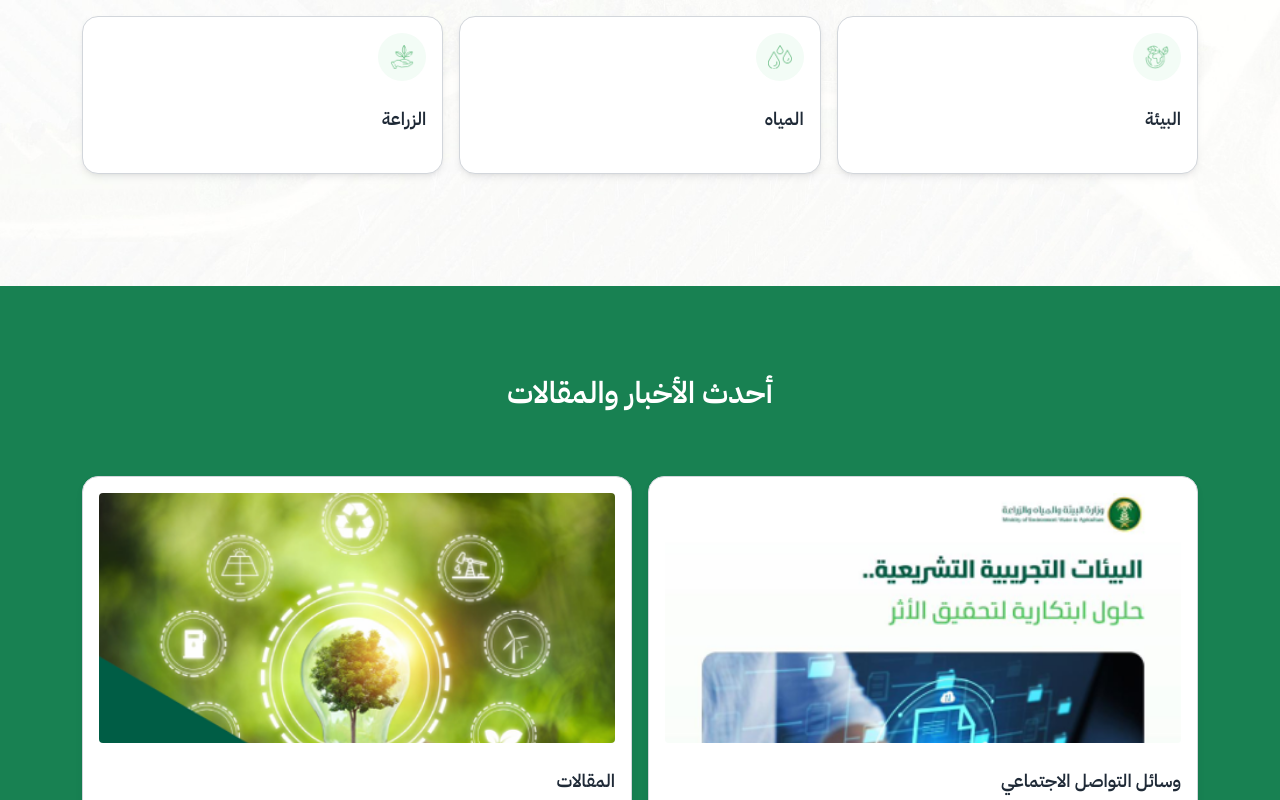
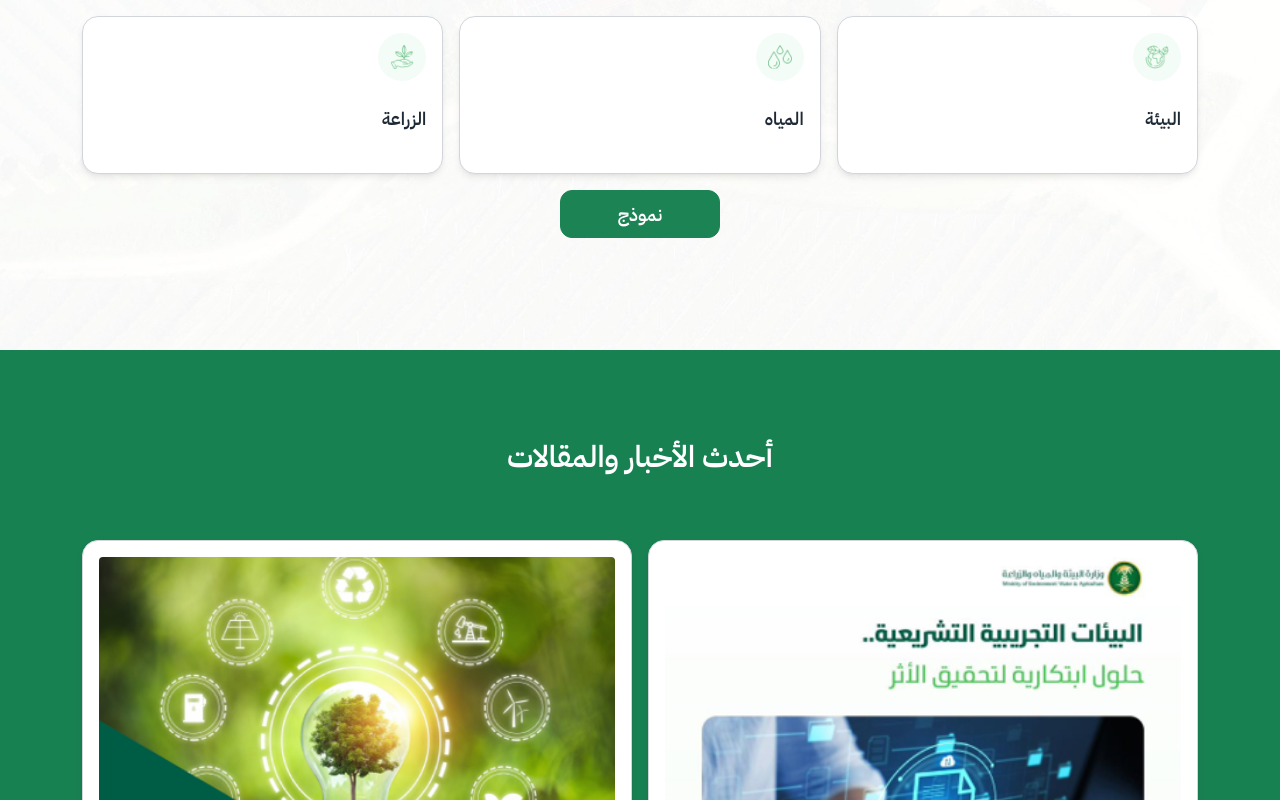
Before and after one commit to hossam0302-max/Innovation-Center, a plain HTML site: page Experimental3.html in a window 1280 px wide. Shown: the part 2925-3725 px from the top of the page. Drawn offline with nearby package versions, Linux system fonts and the light colour scheme; a web font is replaced by a local one.

Commit message:
Add FormButton

```diff
--- a/Experimental3.html
+++ b/Experimental3.html
@@ -745,7 +745,7 @@
 
             </div>
 
-            <div class="row mb-5 g-3">
+            <div class="row mb-3 g-3">
                 <div class="col-md-4">
                     <a class="card-objectives" href="Environment4.html">
                         <div class="icons">
@@ -770,6 +770,9 @@
                         <div class="title">الزراعة</div>
                     </a>
                 </div>
+            </div>
+            <div class="d-flex justify-content-center mb-5">
+                <a class="btn btn-primary no-filter applyNow-form-btn" href="#Apply" aria-label="نموذج">نموذج</a>
             </div>
             <div class="d-flex justify-content-center">
                 <div class="date d-none">
--- a/agency-reports/assets/experimental/experimental3-overrides.css
+++ b/agency-reports/assets/experimental/experimental3-overrides.css
@@ -742,6 +742,20 @@ html[dir="rtl"] .regulatorySandbox .process img.Completion2 {
   align-items: flex-start;
   min-height: 120px;
 }
+.regulatorySandbox .applyNow .applyNow-form-btn {
+  display: inline-flex;
+  align-items: center;
+  justify-content: center;
+  min-width: 10rem;
+  min-height: 2.75rem;
+  padding: 0.65rem 2rem;
+  font-size: 1.125rem;
+  font-weight: 600;
+  line-height: 1.4;
+  border-radius: 0.75rem;
+  margin: 0;
+  margin-inline-start: 0;
+}
 
 /* Who can apply: compact card height (icon + title only) */
 .regulatorySandbox .eligibility .row.mb-5 .card-objectives {
```
